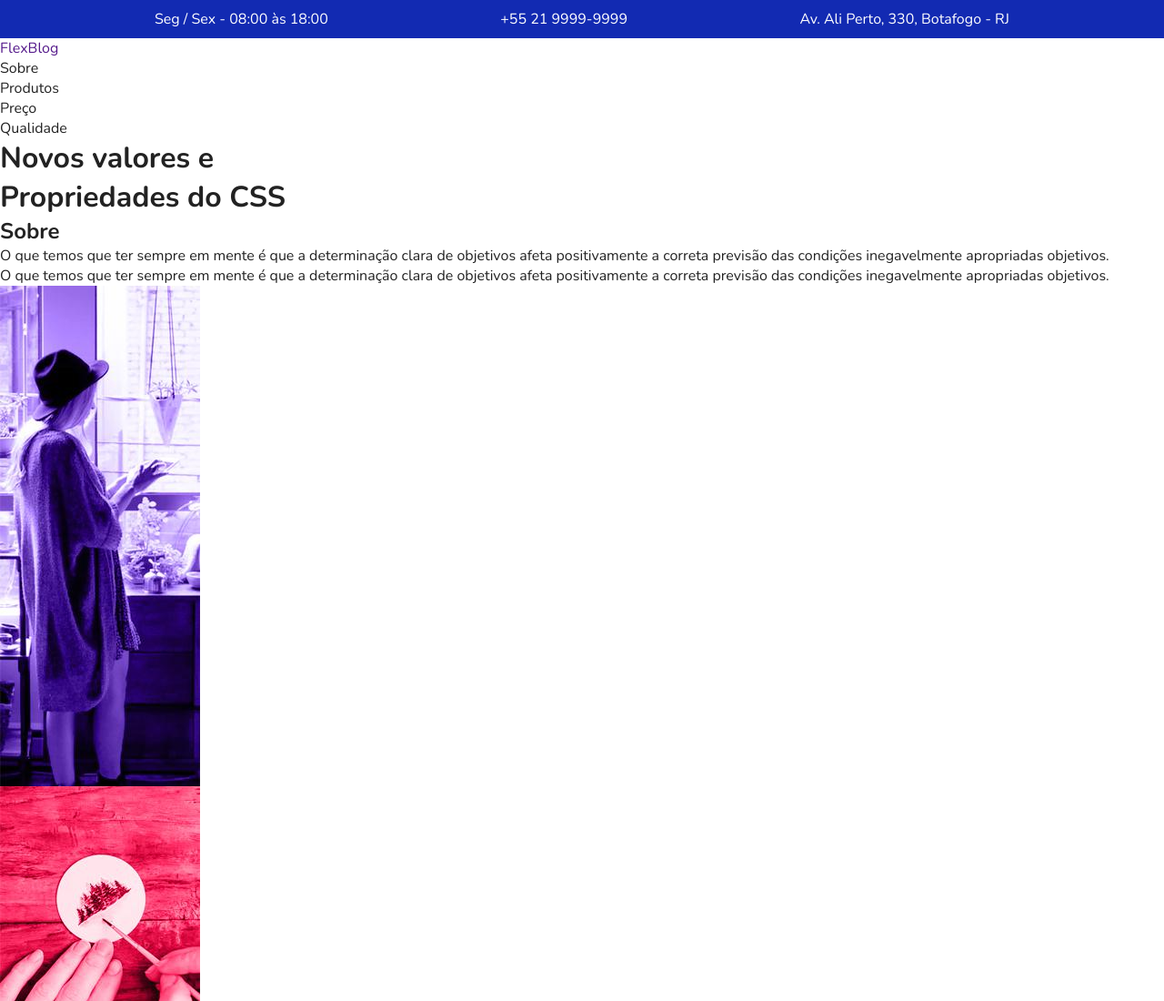
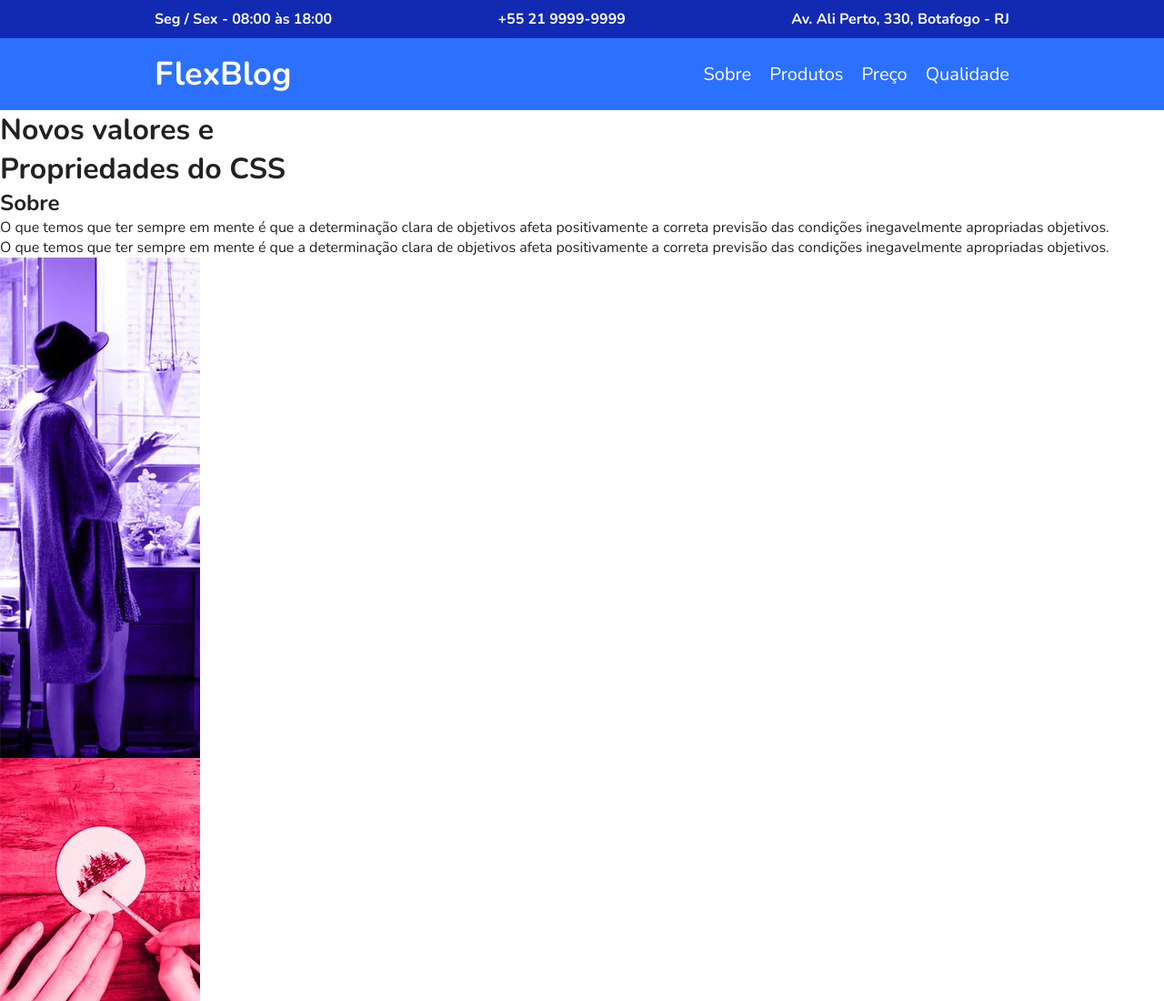
Before and after one commit to igorcenzi/Portfolio-FlexBlog, a plain HTML site: page index.html in a window 1280 px wide. Shown: the top 1100 px of the page at 91% size. Drawn offline with nearby package versions, Linux system fonts and the light colour scheme.

Commit message:
feat: menu style done, html fixed

```diff
--- a/index.html
+++ b/index.html
@@ -24,12 +24,12 @@
       <div class="menu-logo">
         <a href="">FlexBlog</a>
       </div>
-      <nav>
+      <nav class="menu-nav">
         <ul>
-          <li href="#sobre">Sobre</li>
-          <li href="#produtos">Produtos</li>
-          <li href="#preco">Preço</li>
-          <li href="#qualidade">Qualidade</li>
+          <li><a href="#sobre">Sobre</a></li>
+          <li><a href="#produtos">Produtos</a></li>
+          <li><a href="#preco">Preço</a></li>
+          <li><a href="#qualidade">Qualidade</a></li>
         </ul>
       </nav>
     </div>
--- a/src/style/style.css
+++ b/src/style/style.css
@@ -1,5 +1,6 @@
 :root{
-  --color-primary-1: #122ab2;
+  --color-primary-1: #122AB2;
+  --color-primary-2: #2C70FF;
   --color-white: #FFFFFF;
 }
 
@@ -9,6 +10,7 @@
 }
 
 .superinfo{
+  font-weight: 700;
   max-width: 960px;
   margin: 0 auto;
   display: flex;
@@ -24,3 +26,42 @@
 .superinfo-bg a{
   color: var(--color-white);
 }
+
+.menu-bg{
+  background-color: var(--color-primary-2);
+}
+
+.menu{
+  max-width: 960px;
+  margin: 0 auto;
+  padding: 15px 0;
+  display: flex;
+  flex-wrap: wrap;
+  justify-content: space-between;
+  align-items: center;
+}
+
+.menu a{
+  color: var(--color-white);
+}
+
+.menu-logo a{
+  font-size: 2.25em;
+  font-weight: 700;
+  margin: 0 10px;
+}
+
+.menu-nav ul{
+  display: flex;
+  flex-wrap: wrap;
+}
+
+.menu-nav a{
+  font-size: 1.25em;
+  display: block;
+  padding: 10px;
+}
+
+.menu-nav a:hover{
+  color: var(--color-primary-1);
+}
```
